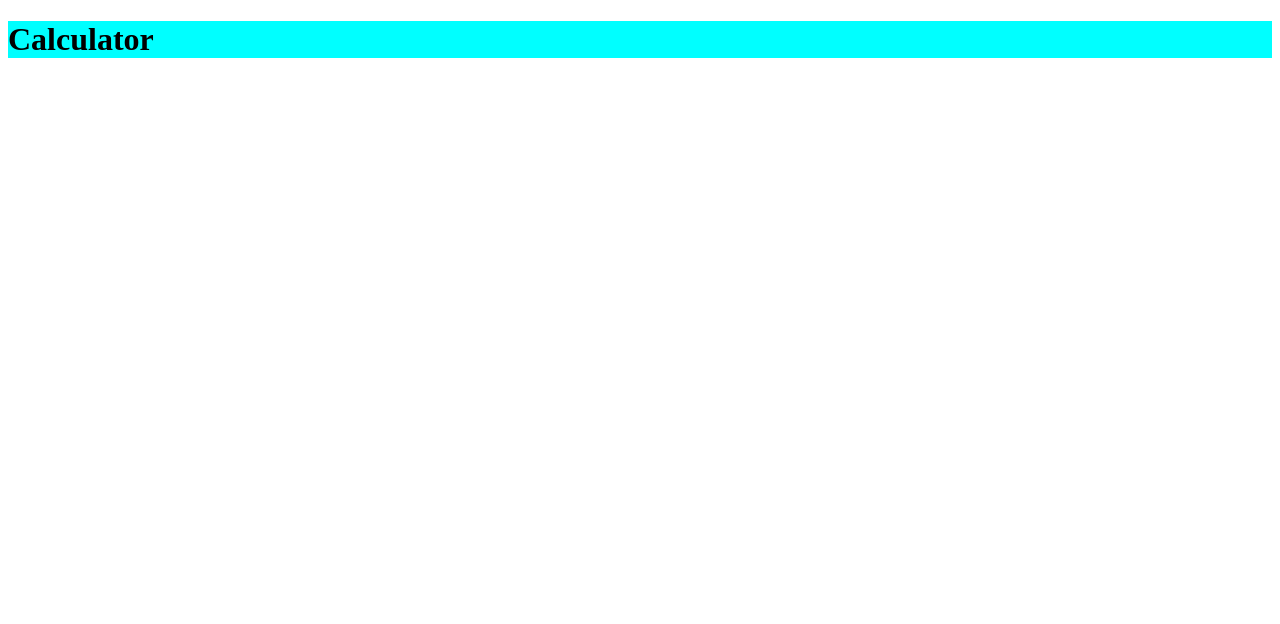
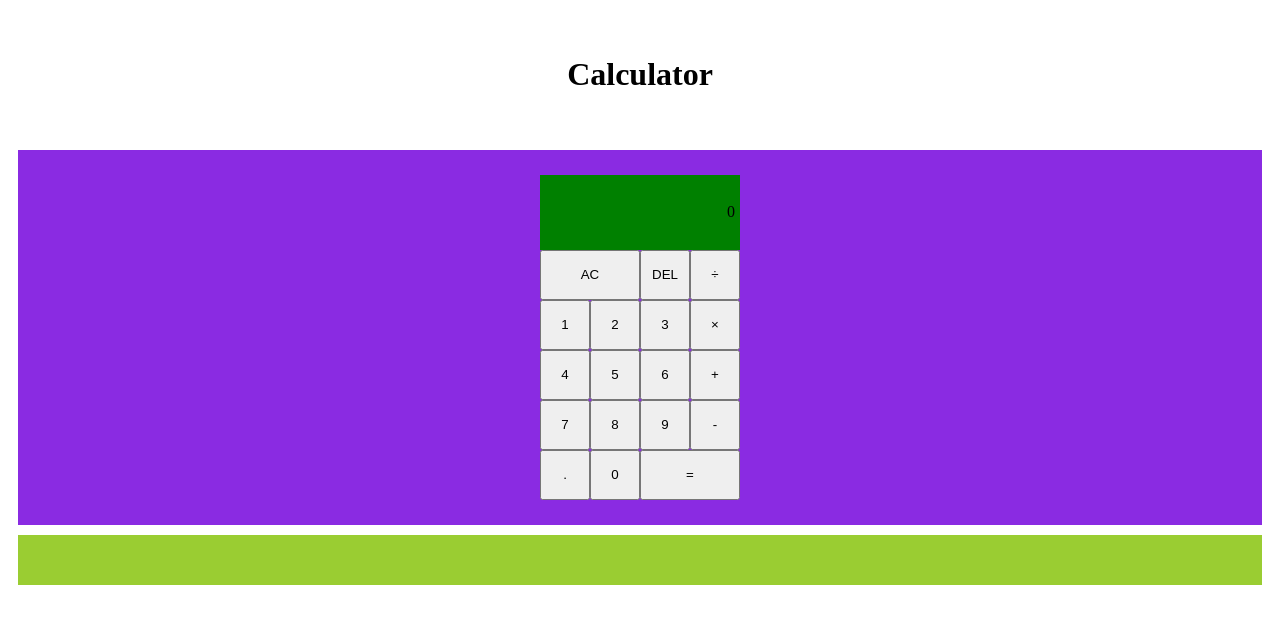
Before and after one commit to AkmalArifin/calculator, a plain HTML site: page index.html in a window 1280 px wide. Drawn offline with Linux system fonts and the light colour scheme.

Commit message:
feat working calculator

```diff
--- a/index.html
+++ b/index.html
@@ -8,14 +8,40 @@
     <script src="script.js" defer></script>
 </head>
 <body>
-    <div class="header">
+    <header>
         <h1>Calculator</h1>
-    </div>
-    <div class="main">
+    </header>
+    <main>
+        <section>
+            <article class="calculator">
+                <div class="container">
+                    <div class="total">
+                        <p id="total"></p>
+                    </div>
+                    <button class="ac" onclick="ac()">AC</button>
+                    <button class="delete" onclick="del()">DEL</button>
+                    <button class="zero" onclick="addNumber(this)" id="0">0</button>
+                    <button class="one" onclick="addNumber(this)" id="1">1</button>
+                    <button class="two" onclick="addNumber(this)" id="2">2</button>
+                    <button class="three" onclick="addNumber(this)" id="3">3</button>
+                    <button class="four" onclick="addNumber(this)" id="4">4</button>
+                    <button class="five" onclick="addNumber(this)" id="5">5</button>
+                    <button class="six" onclick="addNumber(this)" id="6">6</button>
+                    <button class="seven" onclick="addNumber(this)" id="7">7</button>
+                    <button class="eight" onclick="addNumber(this)" id="8">8</button>
+                    <button class="nine" onclick="addNumber(this)" id="9">9</button>
+                    <button class="div" onclick="operation(this)" id="/"><span>&#247</span></button>
+                    <button class="times" onclick="operation(this)" id="*"><span>&#215</span></button>
+                    <button class="plus" onclick="operation(this)" id="+">+</button>
+                    <button class="minus" onclick="operation(this)" id="-">-</button>
+                    <button class="equal" onclick="equal()" id="=">=</button>
+                    <button class="comma" onclick="operation(this)" id=".">.</button>
+                </div>
+            </article>
+        </section>
+    </main>
+    <footer>
 
-    </div>
-    <div class="footer">
-
-    </div>
+    </footer>
 </body>
 </html>
--- a/script.js
+++ b/script.js
@@ -0,0 +1,67 @@
+function addNumber(input) {
+    var num = parseInt(input.id);
+    console.log(num);
+    total = total * 10 + num;
+    console.log("total", total);
+    document.getElementById("total").innerHTML = total;
+}
+
+function del() {
+    total = Math.floor(total/10);
+    document.getElementById("total").innerHTML = total;
+}
+
+function ac() {
+    total = 0;
+    num1 = null;
+    op = null;
+    document.getElementById("total").innerHTML = total;
+}
+
+function operation(input) {
+    // gimana kalau misalnya udah mencep operational lebih dari sekali, berarti bikin case defaultnya operation itu + kalik entahlah
+    // if (total == 0) {
+    //     op = input.id;
+    // }
+    if (op == null) {
+        num1 = total;
+        total = 0;
+        op = input.id;
+    } else if (op != null) {
+        num1 = calculate(num1, total, op);
+    }
+    total = 0;
+    op = input.id;
+    document.getElementById("total").innerHTML = total;
+}
+
+function equal() {
+    total = calculate(num1, total, op);
+    document.getElementById("total").innerHTML = total;
+}
+
+function calculate(x, y, ope) {
+    var result;
+    switch(ope) {
+        case "/":
+            result = x/y;
+            break;
+        case "*":
+            result = x*y;
+            break;
+        case "+":
+            result = x+y;
+            break;
+        case "-":
+            result = x-y;
+            break;
+        default:
+            break;
+    }
+    return result;
+}
+
+var num1 = null;
+var op = null;
+var total = 0;
+document.getElementById("total").innerHTML = total;
--- a/styles.css
+++ b/styles.css
@@ -1,3 +1,117 @@
-.header {
-    background-color: #00ffff;
+header {
+    background-color: .00ffff;
+    text-align: center;
+    padding: 25px 0px 25px 0px;
+    margin: 10px 10px 10px 10px;
 }
+
+main {
+    background-color: blueviolet;
+    padding: 25px 10px 25px 10px;
+    margin: 10px 10px 10px 10px;
+}
+footer {
+    background-color: yellowgreen;
+    padding: 25px 0px 25px 0px;
+    margin: 10px 10px 10px 10px;
+}
+
+.calculator {
+    display: flex;
+    justify-content: center;
+}
+
+.calculator .container {
+    display: grid;
+    grid-template-columns: 50px 50px 50px 50px;
+    grid-template-rows: 75px 50px 50px 50px 50px 50px;
+    grid-template-areas:
+    "total total total total"
+    "ac ac delete div"
+    "one two three times"
+    "four five six plus"
+    "seven eight nine minus"
+    "comma zero equal equal";
+}
+
+.total {
+    background-color: green;
+    grid-area: total;
+    display: flex;
+    height: auto;
+    align-items: center;
+    justify-content: flex-end;
+    padding: 5px;
+}
+
+.ac {
+    grid-area: ac;
+}
+
+.delete {
+    grid-area: delete;
+}
+
+.zero {
+    grid-area: zero;
+}
+
+.one {
+    grid-area: one;
+}
+
+.two {
+    grid-area: two;
+}
+
+.three {
+    grid-area: three;
+}
+
+.four {
+    grid-area: four;
+}
+
+.five {
+    grid-area: five;
+}
+
+.six {
+    grid-area: six;
+}
+
+.seven {
+    grid-area: seven;
+}
+
+.eight {
+    grid-area: eight;
+}
+
+.nine {
+    grid-area: nine;
+}
+
+.div {
+    grid-area: div;
+}
+
+.times {
+    grid-area: times;
+}
+
+.plus {
+    grid-area: plus;
+}
+
+.minus {
+    grid-area: minus;
+}
+
+.equal {
+    grid-area: equal;
+}
+
+.comma {
+    grid-area: comma;
+}
```
